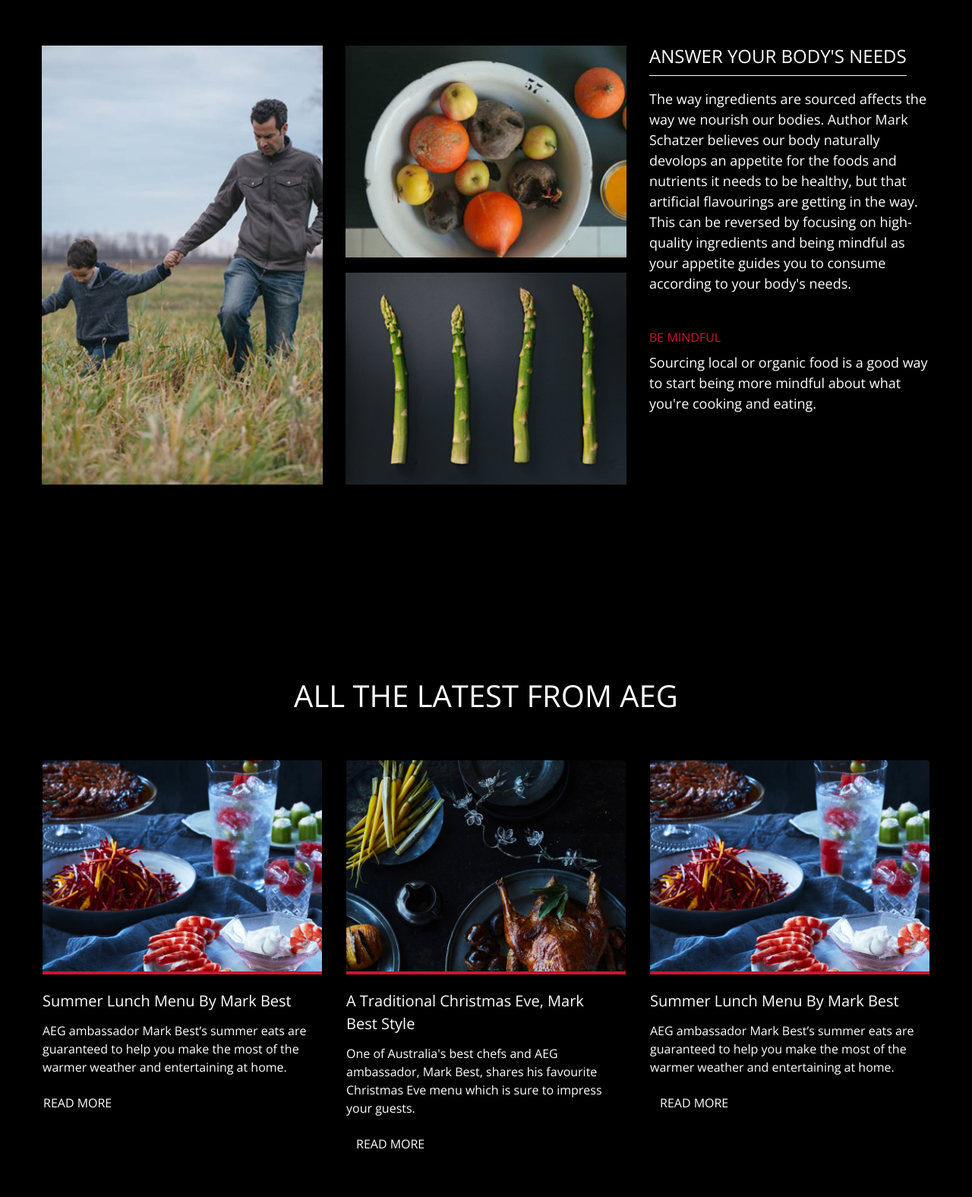
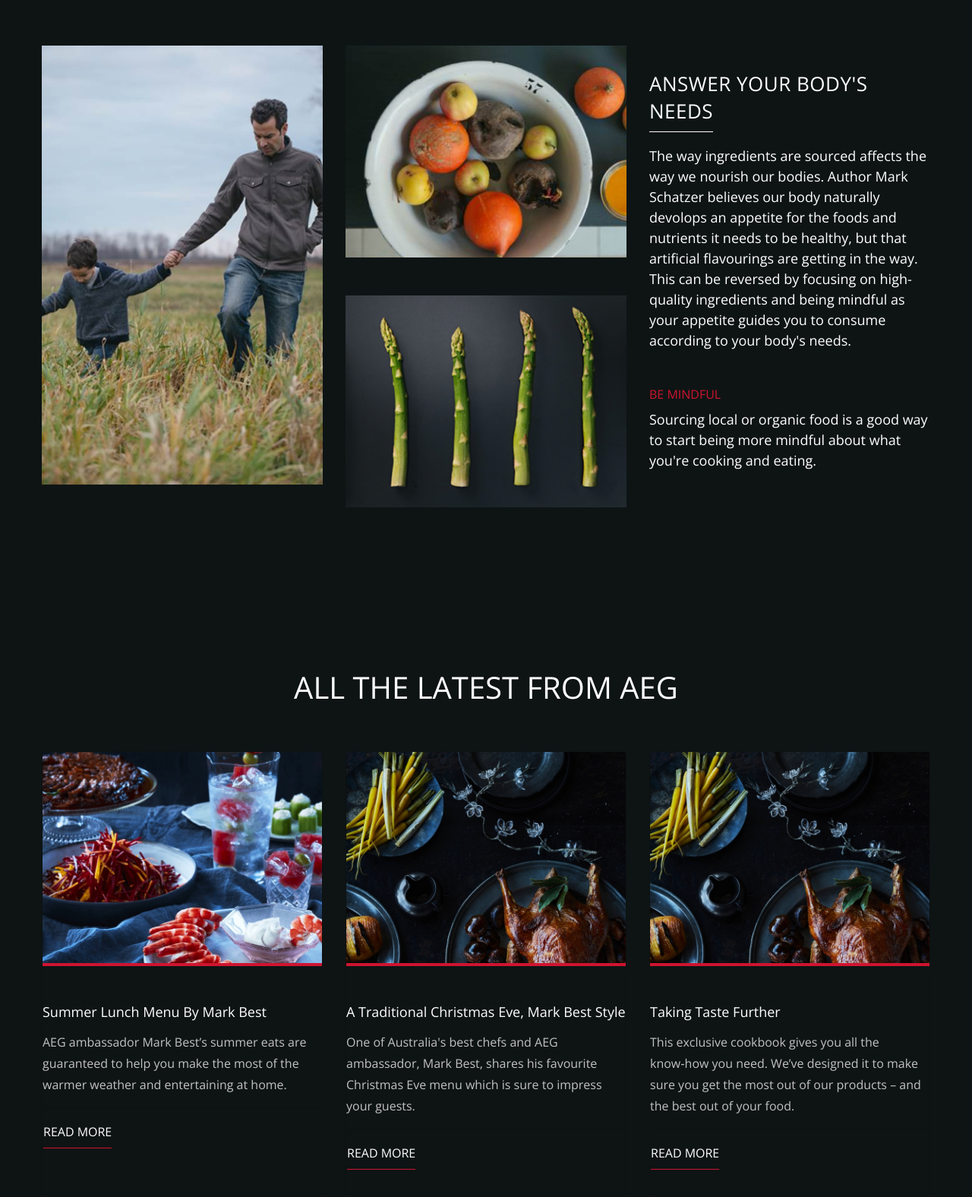
Before and after one commit to SimoTr84/Orchard-code-test, a website: page index.html in a window 1280 px wide. Shown: the part 126-1702 px from the top of the page at 76% size. Before the commit the page ends 1672 px from the top, so only its background shows below. Drawn offline with nearby package versions, Linux system fonts and the light colour scheme.

Commit message:
:finalised laptop/desktop layout and responsiveness

```diff
--- a/index.html
+++ b/index.html
@@ -13,28 +13,28 @@
 
 <div class="container first-container">
 
-	<div class="row d-flex">
-		<div class="col-sm-12 col-md-4">
+	<div class="row">
+		<div class="col-sm-6 col-md-6 col-lg-6 col-xl-4 col-img">
 			<img src="assets/Image-01@2x.jpg" alt="" class="img-fluid">
 		</div>
-		<div class="d-flex align-items-end flex-column bd-highlight col-sm-12 col-md-4">
+		<div class="d-flex justify-content-between flex-column bd-highlight col-sm-6 col-md-6 col-lg-6 col-xl-4 col-img">
 			<div class="row">
 				<div class="col-sm-12">
 					<img src="assets/Image-02@2x.jpg" alt="" class="img-fluid">
 				</div>
 			</div>
-			<div class="row mt-auto">
+			<div class="row">
 				<div class="col-sm-12">
 					<img src="assets/Image-03@2x.jpg" alt="" class="img-fluid">
 				</div>
 			</div>
 		</div>
-		<div class="col col-sm-12 col-md-4">
+		<div class="col-text col-sm-12 col-md-12 col-lg-12 col-xl-4">
 			<h4 class="text-uppercase font-weight-lighter">
 				<span>
 					Answer your body's needs
 				</span>
-			</h5>
+			</h4>
 			<p>
 				The way ingredients are sourced affects the way we nourish our bodies. Author Mark Schatzer believes our body naturally devolops an appetite for the foods and nutrients it needs to be healthy, but that artificial flavourings are getting in the way. This can be reversed by focusing on high-quality ingredients and being mindful as your appetite guides you to consume according to your body's needs.
 			</p>
@@ -52,12 +52,15 @@
 		<!-- 1st Card -->
 		<div class="card text-white">
 			<img src="assets/Image-04@2x.jpg" class="card-img-top" alt="...">
-			<div class="card-body">
-				<p class="card-title lead font-weight-bolder">Summer Lunch Menu By Mark Best</p>
+			<div class="card-body pl-0 pr-0">
+				<p class="card-title font-weight-bolder">Summer Lunch Menu By Mark Best</p>
 				<p class="card-text">AEG ambassador Mark Best’s summer eats are guaranteed to help you make the most of the warmer weather and entertaining at home.</p>
-				<button type="button" class="btn pl-0 listener" id="" data-toggle="modal" data-target="#AEGmodal">
+				<div class="card-footer pl-0 pr-0">
+					<button type="button" class="btn pl-0 pr-0 listener font-weight-bolder" id="" data-toggle="modal" data-target="#AEGmodal">
 						Read More
 					</button>
+				</div>
+
 				<!-- Modal -->
 				<div class="modal fade" id="AEGmodal" tabindex="-1" role="dialog" aria-labelledby="AEGmodalLabel" aria-hidden="true">
 					<div class="modal-dialog modal-dialog-centered modal-lg" role="document">
@@ -71,6 +74,7 @@
 							<div class="modal-body">
 								<p>AEG ambassador Mark Best’s summer eats are guaranteed to help you make the most of the warmer weather and entertaining at home.</p>
 								<p>Cras mattis consectetur purus sit amet fermentum. Cras justo odio, dapibus ac facilisis in, egestas eget quam. Morbi leo risus, porta ac consectetur ac, vestibulum at eros.</p>
+								<p>Cras mattis consectetur purus sit amet fermentum. Cras justo odio, dapibus ac facilisis in, egestas eget quam. Morbi leo risus, porta ac consectetur ac, vestibulum at eros.</p>
 							</div>
 							<div class="modal-footer">
 								<button type="button" class="btn" data-dismiss="modal">Close</button>
@@ -78,24 +82,6 @@
 						</div>
 					</div>
 				</div>
-				<!--<div class="modal fade" id="read-more" tabindex="-1" role="dialog" aria-labelledby="articleTitle" aria-hidden="true">-->
-					<!--<div class="modal-dialog" role="document">-->
-						<!--<div class="modal-content">-->
-							<!--<div class="modal-header">-->
-								<!--<h5 class="modal-title" id="articleTitle">Summer Lunch Menu By Mark Best</h5>-->
-								<!--<button type="button" class="close listen" data-dismiss="modal" aria-label="Close">-->
-									<!--<span aria-hidden="true">&times;</span>-->
-								<!--</button>-->
-							<!--</div>-->
-							<!--<div class="modal-body">-->
-								<!--<p>AEG ambassador Mark Best’s summer eats are guaranteed to help you make the most of the warmer weather and entertaining at home.</p>-->
-							<!--</div>-->
-							<!--<div class="modal-footer">-->
-								<!--<button type="button" class="btn btn-secondary" data-dismiss="modal">Close</button>-->
-							<!--</div>-->
-						<!--</div>-->
-					<!--</div>-->
-				<!--</div>-->
 				<!-- End of Modal -->
 			</div>
 		</div>
@@ -104,27 +90,32 @@
 		<!-- 2nd Card -->
 		<div class="card text-white">
 			<img src="assets/Image-05@2x.jpg" class="card-img-top" alt="...">
-			<div class="card-body">
-				<p class="card-title lead font-weight-bolder">A Traditional Christmas Eve, Mark Best Style</p>
+			<div class="card-body pl-0 pr-0">
+				<p class="card-title font-weight-bolder">A Traditional Christmas Eve, Mark Best Style</p>
 				<p class="card-text">One of Australia's best chefs and AEG ambassador, Mark Best, shares his favourite Christmas Eve menu which is sure to impress your guests.</p>
-				<button type="button" class="btn" data-toggle="modal" data-target="#read-more">
+				<div class="card-footer pl-0 pr-0">
+					<button type="button" class="btn pl-0 pr-0 listener font-weight-bolder" id="" data-toggle="modal" data-target="#AEGmodal">
 						Read More
 					</button>
+				</div>
+
 				<!-- Modal -->
-				<div class="modal fade" id="read-more" tabindex="-1" role="dialog" aria-labelledby="article" aria-hidden="true">
-					<div class="modal-dialog" role="document">
+				<div class="modal fade" id="AEGmodal" tabindex="-1" role="dialog" aria-labelledby="AEGmodalLabel" aria-hidden="true">
+					<div class="modal-dialog modal-dialog-centered modal-lg" role="document">
 						<div class="modal-content">
 							<div class="modal-header">
-								<h5 class="modal-title" id="exampleModalLongTitle">Summer Lunch Menu By Mark Best</h5>
-								<button type="button" class="close listen" data-dismiss="modal" aria-label="Close">
+								<h5 class="modal-title" id="AEGmodalLabel">A Traditional Christmas Eve, Mark Best Style</h5>
+								<button type="button" class="close" data-dismiss="modal" aria-label="Close">
 									<span aria-hidden="true">&times;</span>
 								</button>
 							</div>
 							<div class="modal-body">
 								<p>One of Australia's best chefs and AEG ambassador, Mark Best, shares his favourite Christmas Eve menu which is sure to impress your guests.</p>
+								<p>Cras mattis consectetur purus sit amet fermentum. Cras justo odio, dapibus ac facilisis in, egestas eget quam. Morbi leo risus, porta ac consectetur ac, vestibulum at eros.</p>
+								<p>Cras mattis consectetur purus sit amet fermentum. Cras justo odio, dapibus ac facilisis in, egestas eget quam. Morbi leo risus, porta ac consectetur ac, vestibulum at eros.</p>
 							</div>
 							<div class="modal-footer">
-								<button type="button" class="btn btn-secondary" data-dismiss="modal">Close</button>
+								<button type="button" class="btn" data-dismiss="modal">Close</button>
 							</div>
 						</div>
 					</div>
@@ -136,28 +127,33 @@
 
 		<!-- 3rd Card -->
 		<div class="card text-white">
-			<img src="assets/Image-04@2x.jpg" class="card-img-top" alt="...">
-			<div class="card-body">
-				<p class="card-title lead font-weight-bolder">Summer Lunch Menu By Mark Best</p>
-				<p class="card-text">AEG ambassador Mark Best’s summer eats are guaranteed to help you make the most of the warmer weather and entertaining at home.</p>
-				<button type="button" class="btn" data-toggle="modal" data-target="#read-more">
+			<img src="assets/Image-05@2x.jpg" class="card-img-top" alt="...">
+			<div class="card-body pl-0 pr-0">
+				<p class="card-title font-weight-bolder">Taking Taste Further</p>
+				<p class="card-text">This exclusive cookbook gives you all the know‑how you need. We’ve designed it to make sure you get the most out of our products – and the best out of your food.</p>
+				<div class="card-footer pl-0 pr-0">
+					<button type="button" class="btn pl-0 pr-0 listener font-weight-bolder" id="" data-toggle="modal" data-target="#AEGmodal">
 						Read More
 					</button>
+				</div>
+
 				<!-- Modal -->
-				<div class="modal fade" id="read-more" tabindex="-1" role="dialog" aria-labelledby="article" aria-hidden="true">
-					<div class="modal-dialog" role="document">
+				<div class="modal fade" id="AEGmodal" tabindex="-1" role="dialog" aria-labelledby="AEGmodalLabel" aria-hidden="true">
+					<div class="modal-dialog modal-dialog-centered modal-lg" role="document">
 						<div class="modal-content">
 							<div class="modal-header">
-								<h5 class="modal-title" id="exampleModalLongTitle">Summer Lunch Menu By Mark Best</h5>
-								<button type="button" class="close listen" data-dismiss="modal" aria-label="Close">
+								<h5 class="modal-title" id="AEGmodalLabel">Taking Taste Further</h5>
+								<button type="button" class="close" data-dismiss="modal" aria-label="Close">
 									<span aria-hidden="true">&times;</span>
 								</button>
 							</div>
 							<div class="modal-body">
-								<p>AEG ambassador Mark Best’s summer eats are guaranteed to help you make the most of the warmer weather and entertaining at home.</p>
+								<p>This exclusive cookbook gives you all the know‑how you need. We’ve designed it to make sure you get the most out of our products – and the best out of your food.</p>
+								<p>Cras mattis consectetur purus sit amet fermentum. Cras justo odio, dapibus ac facilisis in, egestas eget quam. Morbi leo risus, porta ac consectetur ac, vestibulum at eros.</p>
+								<p>Cras mattis consectetur purus sit amet fermentum. Cras justo odio, dapibus ac facilisis in, egestas eget quam. Morbi leo risus, porta ac consectetur ac, vestibulum at eros.</p>
 							</div>
 							<div class="modal-footer">
-								<button type="button" class="btn btn-secondary" data-dismiss="modal">Close</button>
+								<button type="button" class="btn" data-dismiss="modal">Close</button>
 							</div>
 						</div>
 					</div>
--- a/scss/_custom-variables.scss
+++ b/scss/_custom-variables.scss
@@ -5,17 +5,18 @@
 
 // Color system
 
-$white:    #fff !default;
-$gray-100: #f8f9fa !default;
-$gray-200: #e9ecef !default;
-$gray-300: #dee2e6 !default;
-$gray-400: #ced4da !default;
-$gray-500: #adb5bd !default;
-$gray-600: #6c757d !default;
-$gray-700: #495057 !default;
-$gray-800: #343a40 !default;
-$gray-900: #212529 !default;
-$black:    #000 !default;
+$white:         #fff !default;
+$gray-100:      #f8f9fa !default;
+$gray-200:      #e9ecef !default;
+$gray-300:      #dee2e6 !default;
+$gray-400:      #ced4da !default;
+$gray-500:      #adb5bd !default;
+$gray-600:      #6c757d !default;
+$gray-700:      #495057 !default;
+$gray-800:      #343a40 !default;
+$gray-900:      #212529 !default;
+$lighter-black: #0E1414 !default;
+$black:         #000 !default;
 
 $grays: () !default;
 // stylelint-disable-next-line scss/dollar-variable-default
@@ -66,8 +67,8 @@ $colors: map-merge(
                 $colors
 );
 
-$primary:       $blue !default;
-$secondary:     $gray-600 !default;
+$primary:       #CF1430 !default;
+$secondary:     #C2C2C2 !default;
 $success:       $green !default;
 $info:          $cyan !default;
 $warning:       $yellow !default;
@@ -227,6 +228,7 @@ $grid-gutter-width:           30px !default;
 // Define common padding and border radius sizes and more.
 
 $line-height-lg:              2 !default;
+$line-height-md:              1.75 !default;
 $line-height-sm:              1.5 !default;
 $line-height-paragraph:       1.25 !default;
 
@@ -293,7 +295,7 @@ $line-height-base:            1.5 !default;
 $h1-font-size:                $font-size-base * 2.5 !default;
 $h2-font-size:                $font-size-base * 2 !default;
 $h3-font-size:                $font-size-base * 1.75 !default;
-$h4-font-size:                $font-size-base * 1.5 !default;
+$h4-font-size:                $font-size-base * 1.625 !default;
 $h5-font-size:                $font-size-base * 1.30 !default;
 $h6-font-size:                16px !default;
 
@@ -937,7 +939,7 @@ $modal-dialog-margin-y-sm-up:       1.75rem !default;
 $modal-title-line-height:           $line-height-base !default;
 
 $modal-content-color:               null !default;
-$modal-content-bg:                  rgba($black, .8) !default;
+$modal-content-bg:                  rgba($lighter-black, .8) !default;
 $modal-content-border-color:        rgba($white, .5) !default;
 $modal-content-border-width:        $border-width !default;
 $modal-content-border-radius:       $border-radius-lg !default;
--- a/scss/_custom.scss
+++ b/scss/_custom.scss
@@ -1,24 +1,27 @@
 //$theme-colors: (
 //  "primary": #0074d9,
-//  "danger": #ff4136
+//  "primary": #ff4136
 //);
 
 body {
-  background-color: $black;
+  background-color: $lighter-black;
   color: $white;
   //font-family: 'Open Sans', sans-serif;
   font-weight: 300;
 }
 
 .first-container {
-  height: 619px;
-  //position: absolute;
-  //top: 50%;
-  //left: 50%;
-  //transform: translate(-50%, -30%);
+  //height: 619px;
   margin-top: 11.625rem;
+  //@include media-breakpoint-up(xl) {
+  //  height: unset;
+  //  margin-top: 5rem;
+  //}
   .row {
-    .col {
+    .col-text {
+      @include media-breakpoint-down(xl) {
+        margin-top: 2rem;
+      }
       h4 {
         margin-bottom: 28px;
         & span {
@@ -48,6 +51,7 @@ body {
 
 .second-container {
   margin-top: 13.3125rem;
+  margin-bottom: 11.6875rem;
   h1 {
     margin-bottom: 3.75rem;
   }
@@ -55,13 +59,42 @@ body {
     .card {
       background-color: transparent !important;
       img {
-        border-bottom: 4px solid $danger;
+        border-bottom: 4px solid $primary;
+        margin-bottom: 27px;
       }
       .card-body {
-        padding-left: 0;
+        //padding-left: 0;
+        .card-title {
+          font-size: 1.125rem;
+        }
+        .card-text {
+          color: $secondary;
+          line-height: $line-height-md;
+        }
         .btn {
           color: #fff;
           text-transform: uppercase;
+          position: relative;
+          padding-bottom: 10px;
+          &:after {
+            position: absolute;
+            left: 0;
+            bottom: 0;
+            width: 100%;
+            height: 1px;
+            border-bottom: 1px solid $primary;
+            content: "";
+            -webkit-transition: all .5s;
+            -moz-transition: all .5s;
+            -ms-transition: all .5s;
+            -o-transition: all .5s;
+            transition: all .5s;
+          }
+          &:hover {
+            &:after {
+              border-bottom: 4px solid $primary;
+            }
+          }
         }
         .modal-dialog {
           background-color: transparent;
@@ -74,6 +107,8 @@ body {
                 font-size: 1.25rem;
               }
             }
+            .modal-body {
+            }
           }
         }
       }
--- a/scss/_typography.scss
+++ b/scss/_typography.scss
@@ -3,9 +3,10 @@
 
 // Custom Typography Styles
 
-h5 {
-  font-weight: 200;
+h4, h5 {
+  font-weight: 300;
   letter-spacing: 0.5px;
+  line-height: 2.25rem;
 }
 
 h6 {
@@ -15,5 +16,5 @@ h6 {
 p {
   line-height: $line-height-sm;
   text-align: left;
-  font-weight: 200;
+  font-weight: 300;
 }
```
Also changed, not shown: css/main.css, scss/main.css, 2 other files. Lines whose indentation alone changed are shown as unchanged.
